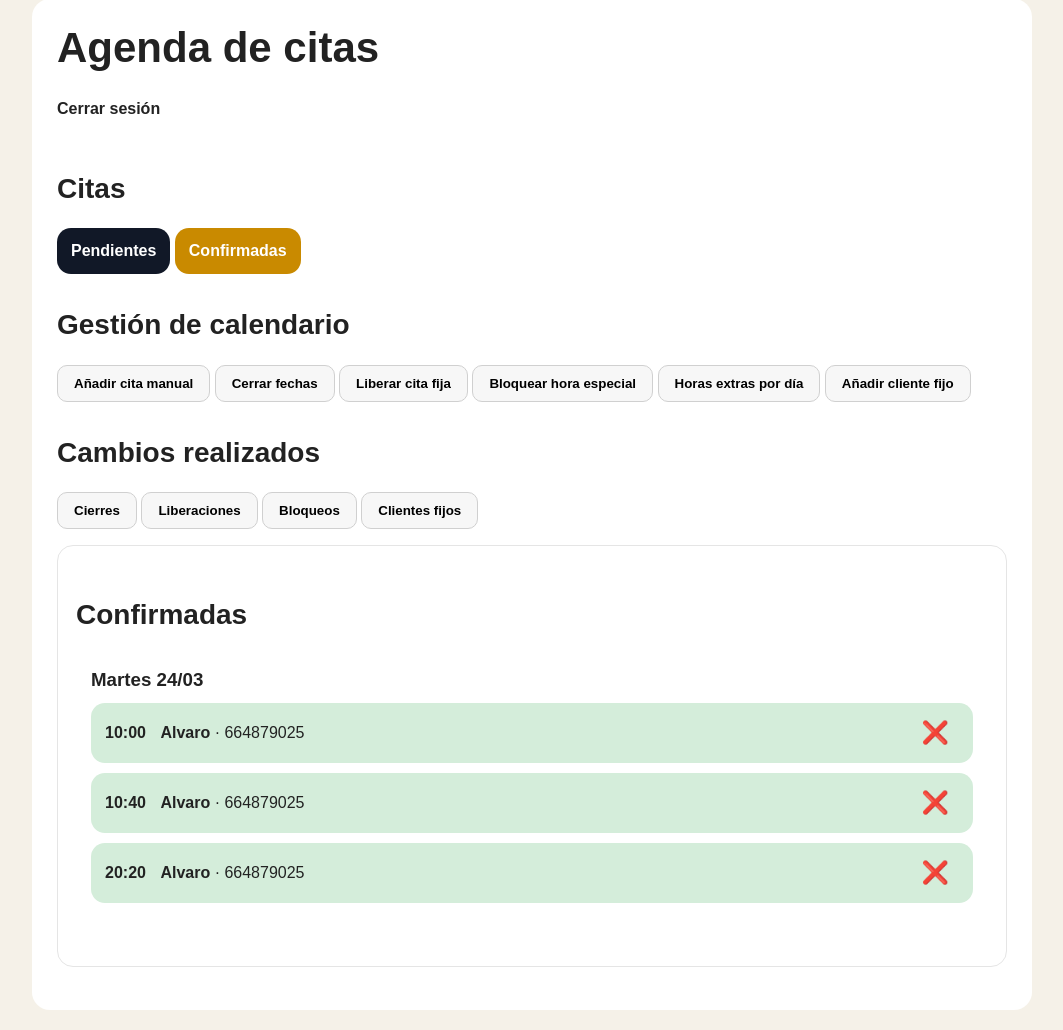
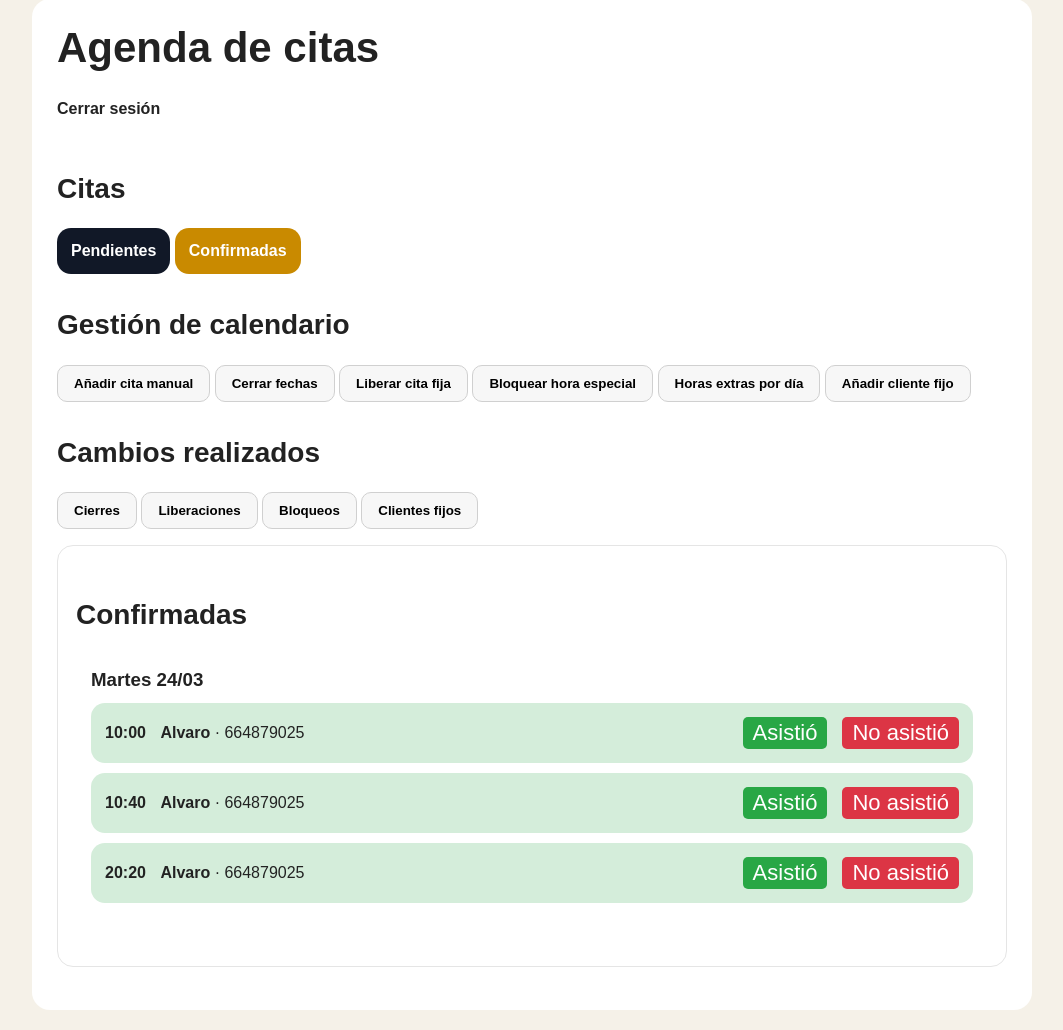
Before and after one commit to alainfourcart-dev/my_primer_programa, a Flask app: page /admin in a window 1280 px wide, after a click on "Confirmadas". Shown: the part 21-1051 px from the top of the page, without its empty margins (108-1171 px from the left). Run offline with Flask 3, Linux system fonts and the light colour scheme; the visitor is signed in with stand-in values (Sample User, id 1); data comes from the database, SQL or seed files in the repository; data that the repository does not hold is empty.

Commit message:
aviso falta cliente a cita

```diff
--- a/app.py
+++ b/app.py
@@ -127,6 +127,11 @@ def inicializar_db():
     except:
         pass
 
+    try:
+        cursor.execute("ALTER TABLE citas ADD COLUMN asistencia TEXT")
+    except:
+        pass
+
     conexion.commit()
     conexion.close()
 
@@ -236,6 +241,11 @@ def guardar_cita(fecha, hora, nombre, telefono):
         INSERT INTO citas (dia, hora, nombre, telefono, codigo_cancelacion, estado)
         VALUES (?, ?, ?, ?, ?, ?)
         """, (fecha, hora, nombre, telefono, codigo_cancelacion, "pendiente"))
+
+    cursor.execute("""
+        INSERT OR IGNORE INTO clientes (nombre, telefono)
+        VALUES (?, ?)
+    """, (nombre, telefono))
 
     conexion.commit()
     conexion.close()
@@ -566,10 +576,12 @@ def admin():
     cursor = conexion.cursor()
 
     cursor.execute("""
-        SELECT dia, hora, nombre, telefono, estado
+        SELECT citas.dia, citas.hora, citas.nombre, citas.telefono, citas.estado,
+                COALESCE(clientes.faltas, 0) as faltas
         FROM citas
-        WHERE estado != 'cancelada'
-        ORDER BY dia, hora
+        LEFT JOIN clientes ON citas.telefono = clientes.telefono
+        WHERE citas.estado != 'cancelada'
+        ORDER BY citas.dia, citas.hora
     """)
     citas = cursor.fetchall()
     citas = sorted(citas, key=lambda x: (x[0], [1]))
@@ -581,7 +593,7 @@ def admin():
         dias = defaultdict(list)
 
         for cita in lista_citas:
-            dia_str, hora, nombre, telefono, estado = cita
+            dia_str, hora, nombre, telefono, estado, faltas = cita
 
             fecha_obj = datetime.strptime(dia_str, "%Y-%m-%d")
             nombres_dias = ["Lunes", "Martes", "Miércoles", "Jueves", "Viernes", "Sábado", "Domingo"]
@@ -600,7 +612,8 @@ def admin():
                 "hora": hora,
                 "nombre": nombre,
                 "telefono": telefono,
-                "estado": estado
+                "estado": estado,
+                "faltas": faltas
             })
         return dict(dias)
 
@@ -722,6 +735,37 @@ def eliminar_cliente_fijo(id):
     conexion.commit()
     conexion.close()
 
+    return redirect("/admin")
+
+@app.route("/asistencia/<dia>/<hora>/<estado>")
+def marcar_asistencia(dia, hora, estado):
+    if not session.get("admin"):
+        return redirect("/login")
+
+    conexion = sqlite3.connect("citas.db")
+    cursor = conexion.cursor()
+
+    cursor.execute("""
+        UPDATE citas
+        SET asistencia = ?
+        WHERE dia=? AND hora=?
+    """, (estado, dia, hora))
+
+    if estado == "no_asistio":
+        cursor.execute("""
+            SELECT telefono FROM citas
+            WHERE dia=? AND hora=?
+        """, (dia, hora))
+        telefono = cursor.fetchone()[0]
+
+        cursor.execute("""
+            UPDATE clientes
+            SET faltas = faltas + 1
+            WHERE telefono = ?
+        """, (telefono,))
+
+    conexion.commit()
+    conexion.close()
     return redirect("/admin")
 
 @app.route("/admin/cierre", methods=["POST"])
--- a/templates/admin.html
+++ b/templates/admin.html
@@ -104,6 +104,16 @@
             font-size: 11px;
             font-weight: bold;
         }
+        .etiqueta-aviso {
+            display: inline-block;
+            margin-left: 8px;
+            padding: 4px 8px;
+            border-radius: 6px;
+            background: #ffc107;
+            color: #111827;
+            font-size: 11px;
+            font-weight: bold;
+        }
         .datos {
             display: flex;
             flex-wrap: wrap;
@@ -131,6 +141,22 @@
             border-radius: 5px;
             padding: 5px 10px;
             text-decoration: none;
+        }
+        .btn-asistio {
+            color: white;
+            border-radius: 5px;
+            padding: 5px 10px;
+            text-decoration: none;
+            background-color: #28a745;
+            margin-left: 5px;
+        }
+        .btn-no{
+            background-color: #dc3545;
+            color: white;
+            padding: 5px 10px;
+            border-radius: 5px;
+            text-decoration: none;
+            margin-left: 5px;
         }
         .btn-x {
             color: white;
@@ -452,13 +478,18 @@ function mostrarSeccion(idPanel, boton) {
                                             <span class="hora">{{ cita["hora"] }}</span>
                                             <strong>{{ cita["nombre"] }} </strong> · {{ cita["telefono"] }}
 
+                                            {% if cita.get("faltas", 0) > 0 %}
+                                                <span class="etiqueta-aviso">⚠️ {{ cita["faltas"] }} falta{{ "s" if cita["faltas"] > 1 else "" }}</span>
+                                            {% endif %}
+
                                             {% if cita.get("tipo") == "fijo" %}
                                                 <span class="etiqueta-fijo">FIJO</span>
                                             {% endif %}
                                         </div>
 
                                         <div class="botones">
-                                            <a href="/cancelar/{{ cita['dia'] }}/{{ cita['hora'] }}" class="btn-x">❌</a>
+                                            <a href="/asistencia/{{ cita['dia'] }}/{{ cita['hora'] }}/asistio" class="btn-asistio">Asistió</a>
+                                            <a href="/asistencia/{{ cita['dia'] }}/{{ cita['hora'] }}/no_asistio" class="btn-no">No asistió</a>
                                         </div>
                                     </div>
                                 {% endfor %}
```
